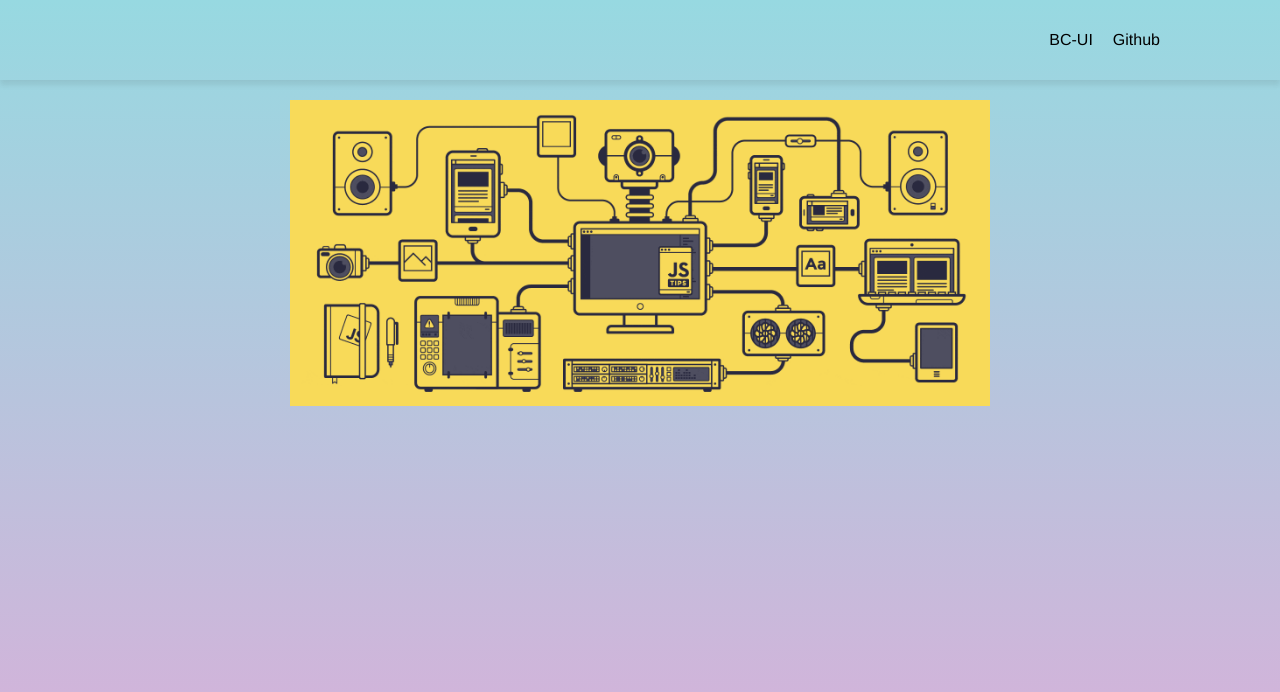
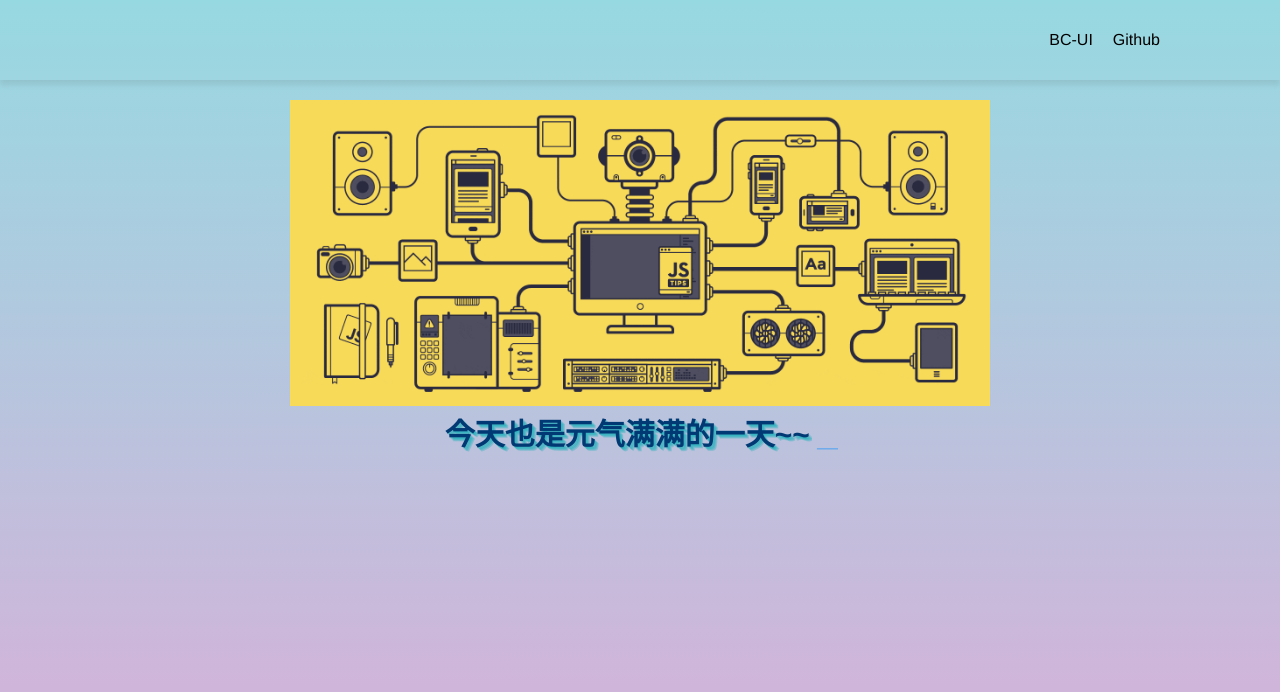
Before and after one commit to bc-baicha/bc-blog, a Vue app: page / in a window 1280 px wide. Shown: the top 692 px of the page. Built offline with nearby package versions, Linux system fonts and the light colour scheme.

Commit message:
feat:添加打字效果

```diff
--- /dev/null
+++ b/src/components/Playtext.vue
@@ -0,0 +1,59 @@
+<template>
+  <div class="box_wrap">
+    <div :style="{ width: `${width}px` }" class="introduce">{{ text }}</div>
+    <span class="point">_</span>
+  </div>
+</template>
+<script lang="ts">
+export default {
+  props: {
+    text: {
+      type: String,
+      default: "",
+    },
+    width: {
+      type: Number,
+      default: 100,
+    },
+  },
+};
+</script>
+<style lang="less" scoped>
+.box_wrap {
+  display: flex;
+  justify-content: center;
+  align-items: flex-end;
+}
+.introduce {
+  display: inline-block;
+  overflow: hidden;
+  white-space: nowrap;
+  font-size: 30px;
+  font-weight: bold;
+  animation: typing 1s steps(10, end) 1;
+  color: #003973;
+  text-shadow: 1px 1px rgba(0, 173, 181, 0.2882),
+    2px 2px rgba(0, 173, 181, 0.2882), 3px 3px rgba(0, 173, 181, 0.2882),
+    4px 4px rgba(0, 173, 181, 0.2882);
+}
+.point {
+  margin-left: 5px;
+  font-size: 2.3rem;
+  font-weight: 800;
+  color: #1890ff;
+  animation: pointMove 1s linear infinite;
+}
+@keyframes typing {
+  from {
+    width: 0;
+  }
+}
+@keyframes pointMove {
+  0% {
+    opacity: 0;
+  }
+  100% {
+    opacity: 1;
+  }
+}
+</style>
--- a/src/view/Home.vue
+++ b/src/view/Home.vue
@@ -3,13 +3,15 @@
     <Topnav />
     <main>
       <img class="bc-home-img" src="../assets/home.gif" alt="" />
+      <Playtext text="今天也是元气满满的一天~~" :width="370" />
     </main>
   </div>
 </template>
 <script lang="ts">
 import Topnav from "../components/Topnav.vue";
+import Playtext from "../components/Playtext.vue";
 export default {
-  components: { Topnav },
+  components: { Topnav, Playtext },
 };
 </script>
 <style lang="less" scoped>
```
